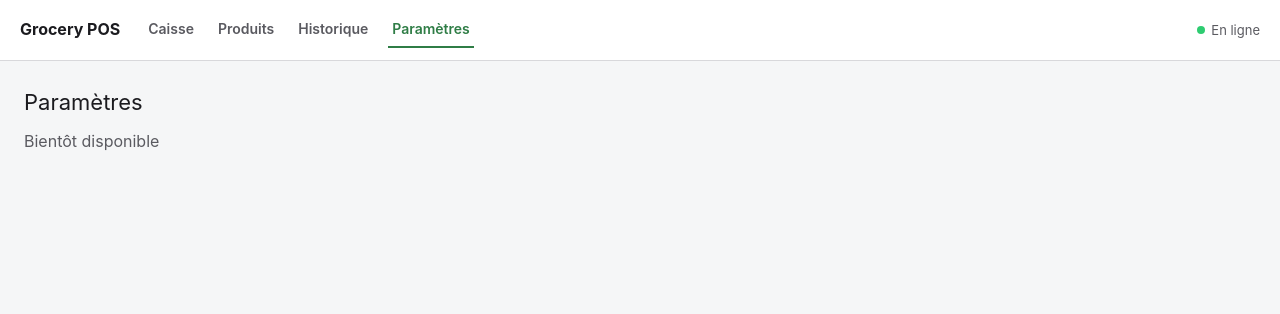
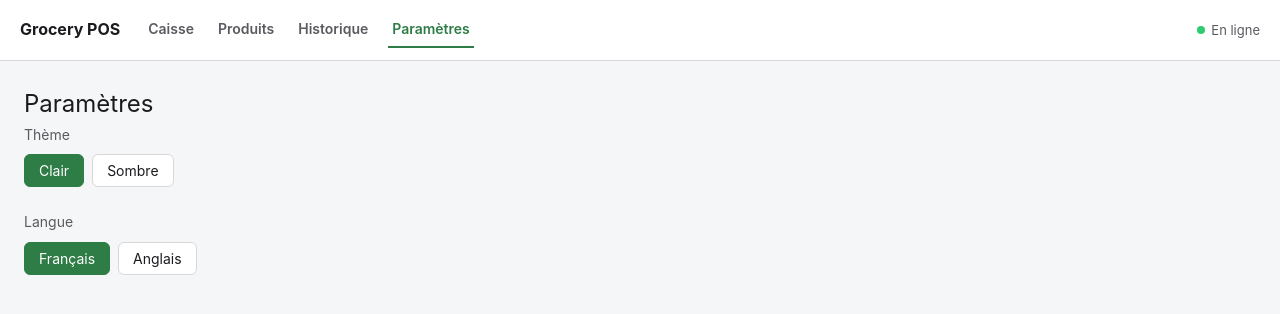
Before and after one commit to superrnovae/grocery-pos, a Vue app: page /#/parametres in a window 1280 px wide. Shown: the top 314 px of the page. Built offline with nearby package versions, Linux system fonts and the light colour scheme.

Commit message:
Implement Settings view for theme and language
Buttons for light/dark and FR/EN call the existing settings store
(already wired to IPC persistence since the renderer shell commit) -
this is the single place those controls live, no duplication in
the header.

```diff
--- a/src/renderer/src/i18n/en.json
+++ b/src/renderer/src/i18n/en.json
@@ -86,5 +86,9 @@
       "items": "Items",
       "total": "Total"
     }
+  },
+  "settings": {
+    "theme": "Theme",
+    "language": "Language"
   }
 }
--- a/src/renderer/src/i18n/fr.json
+++ b/src/renderer/src/i18n/fr.json
@@ -86,5 +86,9 @@
       "items": "Articles",
       "total": "Total"
     }
+  },
+  "settings": {
+    "theme": "Thème",
+    "language": "Langue"
   }
 }
--- a/src/renderer/src/views/SettingsView.vue
+++ b/src/renderer/src/views/SettingsView.vue
@@ -1,12 +1,76 @@
 <script setup lang="ts">
 import { useI18n } from 'vue-i18n'
+import { useSettingsStore } from '../stores/settings'
 
 const { t } = useI18n()
+const settings = useSettingsStore()
 </script>
 
 <template>
-  <section class="view-placeholder">
+  <section class="settings-view">
     <h1>{{ t('nav.settings') }}</h1>
-    <p>{{ t('common.comingSoon') }}</p>
+
+    <div class="settings-group">
+      <h2>{{ t('settings.theme') }}</h2>
+      <div class="options">
+        <button
+          type="button"
+          :class="{ active: settings.theme === 'light' }"
+          @click="settings.setTheme('light')"
+        >
+          {{ t('theme.light') }}
+        </button>
+        <button
+          type="button"
+          :class="{ active: settings.theme === 'dark' }"
+          @click="settings.setTheme('dark')"
+        >
+          {{ t('theme.dark') }}
+        </button>
+      </div>
+    </div>
+
+    <div class="settings-group">
+      <h2>{{ t('settings.language') }}</h2>
+      <div class="options">
+        <button
+          type="button"
+          :class="{ active: settings.locale === 'fr' }"
+          @click="settings.setLocale('fr')"
+        >
+          {{ t('language.fr') }}
+        </button>
+        <button
+          type="button"
+          :class="{ active: settings.locale === 'en' }"
+          @click="settings.setLocale('en')"
+        >
+          {{ t('language.en') }}
+        </button>
+      </div>
+    </div>
   </section>
 </template>
+
+<style scoped>
+.settings-group {
+  margin-bottom: 24px;
+}
+
+.settings-group h2 {
+  font-size: 14px;
+  color: var(--color-text-soft);
+  margin-bottom: 8px;
+}
+
+.options {
+  display: flex;
+  gap: 8px;
+}
+
+.options button.active {
+  background: var(--color-primary);
+  border-color: var(--color-primary);
+  color: var(--color-primary-contrast);
+}
+</style>
```
